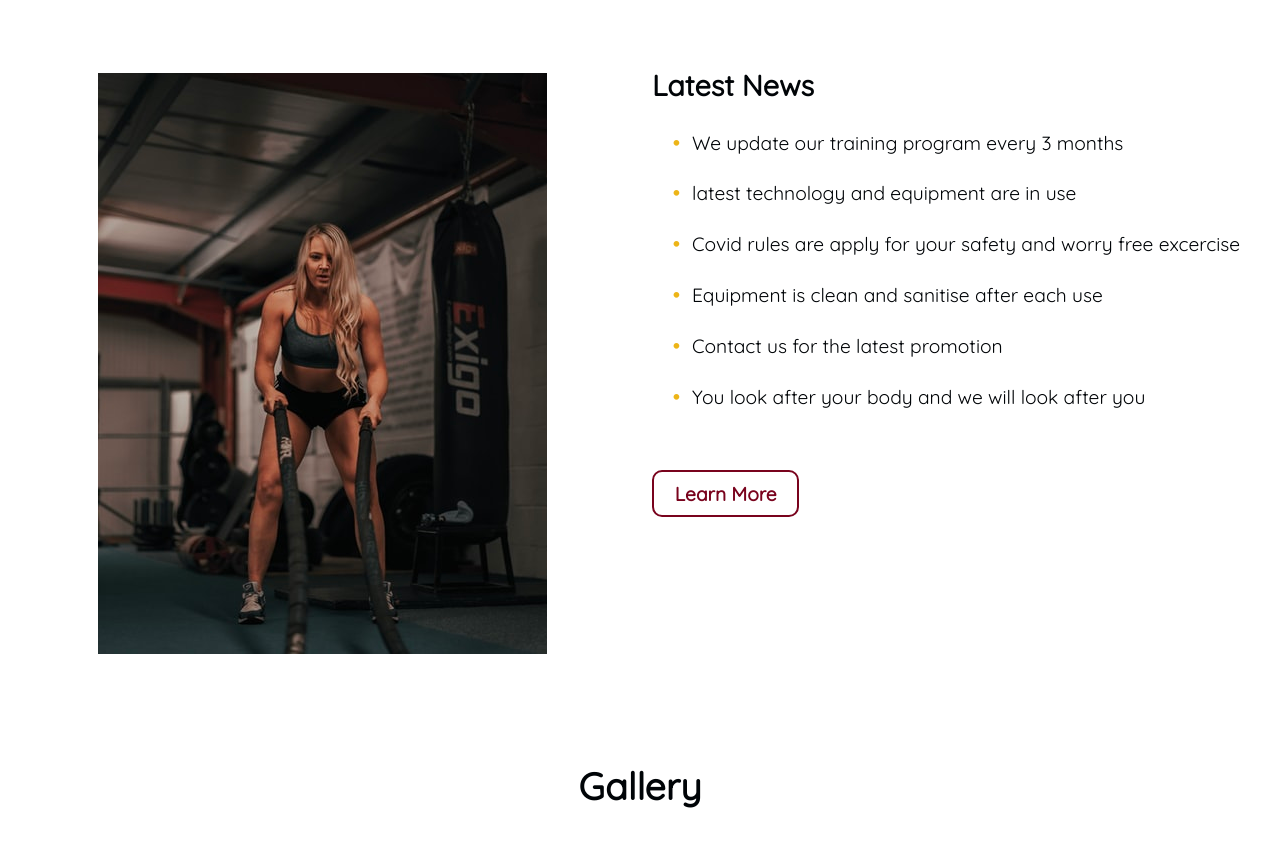
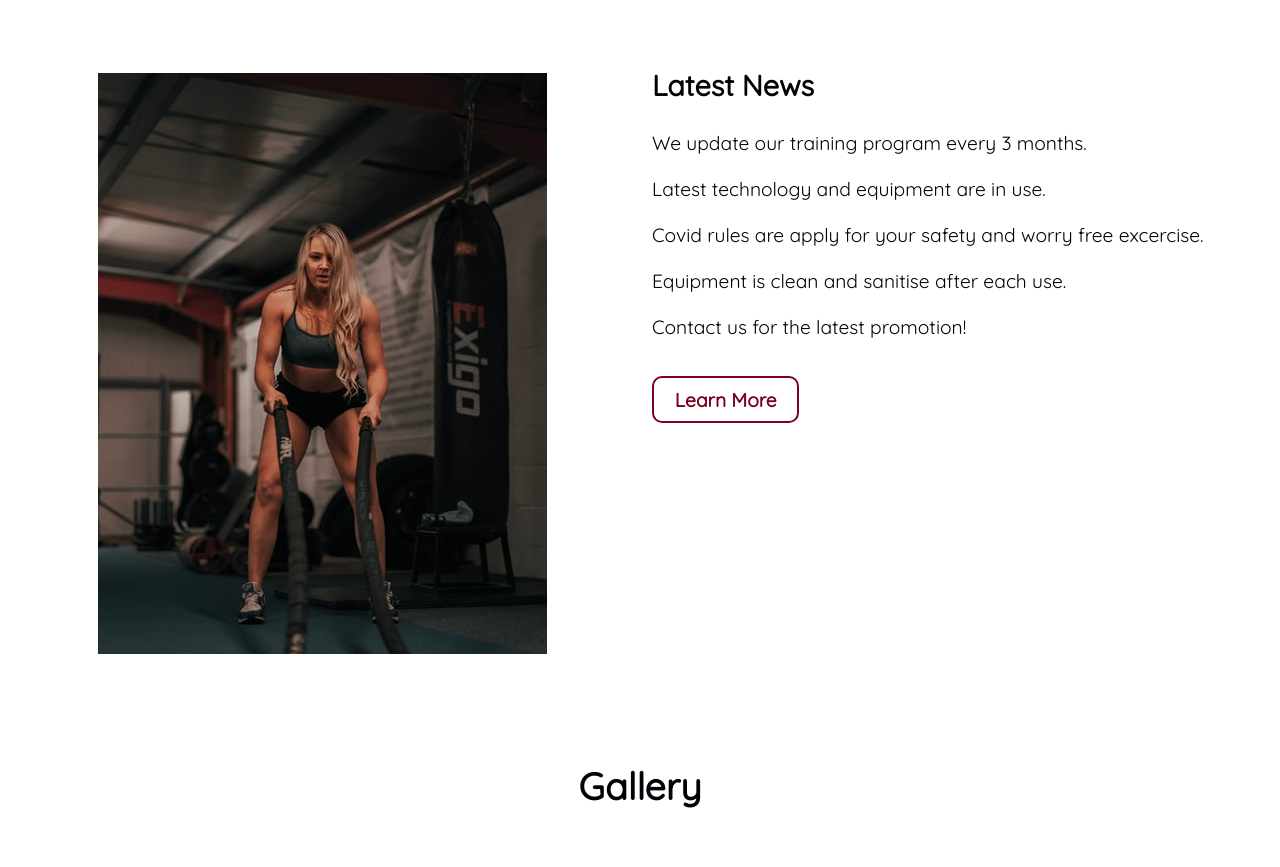
Before and after one commit to SiriratWisessiri/My_Gym_Web, a plain HTML site: page index.html in a window 1280 px wide. Shown: the part 1120-1987 px from the top of the page. Drawn offline with Linux system fonts and the light colour scheme.

Commit message:
Info section changed list style back to paragraph

```diff
--- a/index.html
+++ b/index.html
@@ -71,15 +71,12 @@
             <img src="./img/media.jpg" alt="heading"/>
             <div class="news">
                 <h2>Latest News</h2>
-                <ul>
-                    <li>We update our training program every 3 months</li>
-                    <li>latest technology and equipment are in use</li>
-                    <li>Covid rules are apply for your safety and worry free excercise</li>
-                    <li>Equipment is clean and sanitise after each use</li>
-                    <li>Contact us for the latest promotion</li>
-                    <li>You look after your body and we will look after you</li><br>
-                </ul>
-
+                    <p>We update our training program every 3 months.</p>
+                    <p>Latest technology and equipment are in use.</p>
+                    <p>Covid rules are apply for your safety and worry free excercise.</p>
+                    <p>Equipment is clean and sanitise after each use.</p>
+                    <p>Contact us for the latest promotion!</p>
+                    <br>
                 <a href="#" class="btn">Learn More</a>
             </div>
         </section>
```
